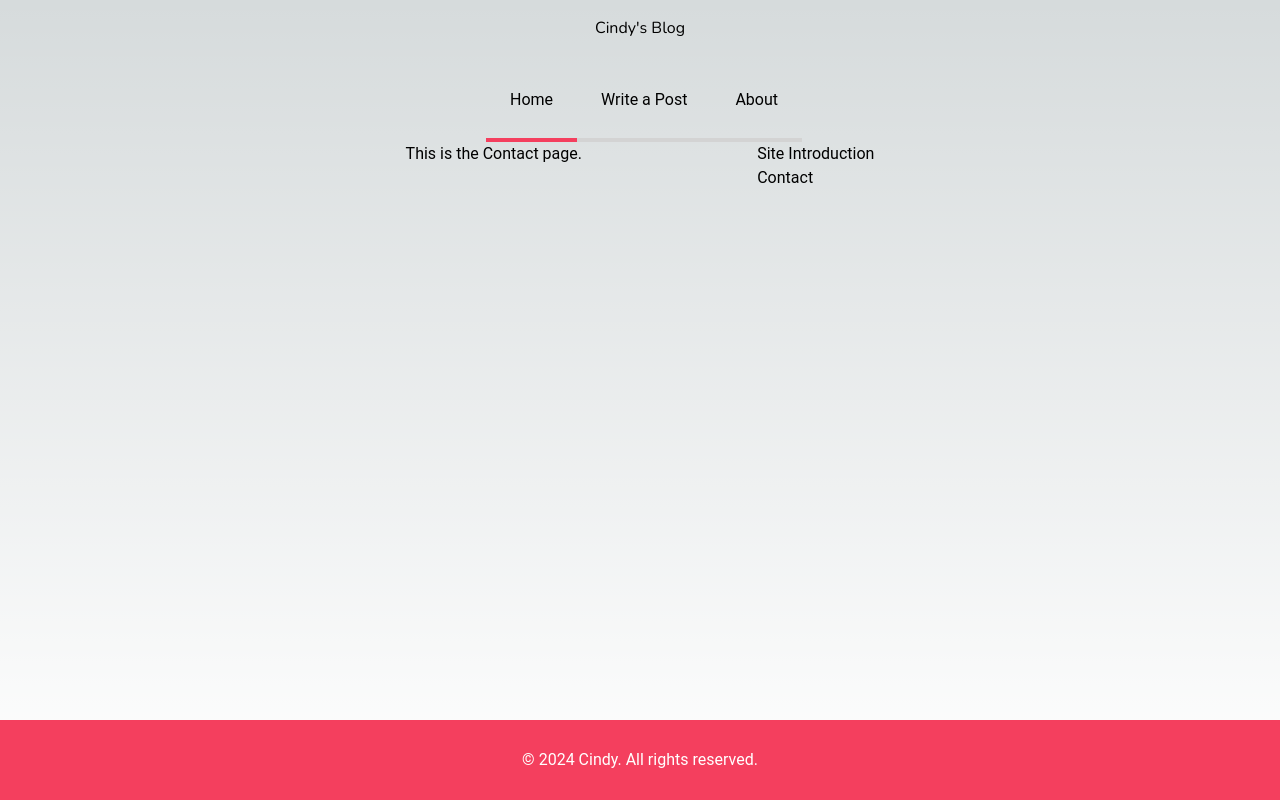
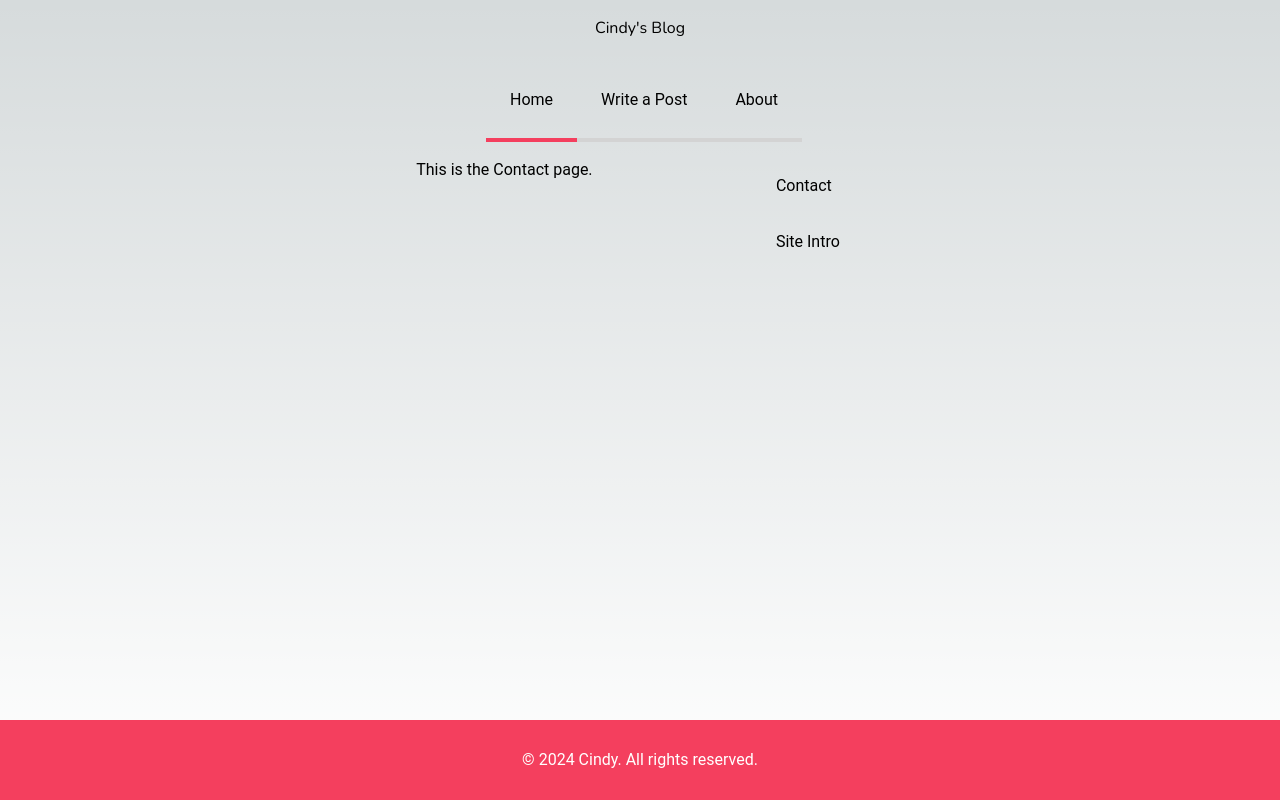
Before and after one commit to cindy951357/react-blog, a Next.js app: page /about/contact in a window 1280 px wide. Built offline with nearby package versions, Linux system fonts and the light colour scheme.

Commit message:
feature: vertical menu anim

```diff
--- a/src/app/animation.css
+++ b/src/app/animation.css
@@ -74,6 +74,12 @@
   margin-top: 10px; /* Optional for spacing */
 }
 
+.sliding-about-menu-line-container{
+  position: relative;
+  height: 100%;
+  width: 4px;
+}
+
 .background-line {
   position: absolute;
   top: 0;
@@ -83,9 +89,60 @@
   background-color: lightgray;
 }
 
+#about_menu .background-line {
+
+}
+
 .moving-menu-line {
   position: absolute;
   top: 0;
   height: 100%;
-  transition: left 0.3s ease-in-out, width 0.3s ease-in-out;
+  transition: left 0.3s cubic-bezier(0.68, -0.55, 0.27, 1.55), width 0.3s cubic-bezier(0.68, -0.55, 0.27, 1.55);
 }
+
+.moving-about-menu-line {
+  position: absolute;
+  right: 0;
+  width: 100%;
+  transition: top 0.3s cubic-bezier(0.68, -0.55, 0.27, 1.55), height 0.3s cubic-bezier(0.68, -0.55, 0.27, 1.55);
+}
+
+
+/* cubic-bezier(n,n,n,n) 是一種用於 CSS 變換和過渡的計時函數，它定義了變化速度的曲線。
+這個函數使用四個參數來定義貝塞爾曲線，這些參數分別是控制點的 X 和 Y 坐標。
+通過這些控制點，你可以創建各種不同的動畫效果。
+
+說明
+cubic-bezier(p1x, p1y, p2x, p2y) 其中：
+p1x, p1y 是第一個控制點的 X 和 Y 坐標。
+p2x, p2y 是第二個控制點的 X 和 Y 坐標。
+這四個值都必須在 0 到 1 之間，因為它們定義了曲線在時間上的進展（0 表示開始，1 表示結束）。
+
+例子
+線性（線性過渡）:
+
+css
+複製程式碼
+transition: all 0.5s cubic-bezier(0, 0, 1, 1);
+這相當於 linear，變化的速度是恆定的。
+
+ease-in（緩慢開始）:
+
+css
+複製程式碼
+transition: all 0.5s cubic-bezier(0.42, 0, 1, 1);
+這個曲線表示動畫開始時比較慢，然後逐漸加速。
+
+ease-out（緩慢結束）:
+
+css
+複製程式碼
+transition: all 0.5s cubic-bezier(0, 0, 0.58, 1);
+這個曲線表示動畫開始時比較快，然後逐漸減速。
+
+ease-in-out（緩慢開始和結束）:
+
+css
+複製程式碼
+transition: all 0.5s cubic-bezier(0.42, 0, 0.58, 1);
+這個曲線表示動畫開始和結束時都比較慢，中間比較快。 */
--- a/src/components/AboutMenu.tsx
+++ b/src/components/AboutMenu.tsx
@@ -1,14 +1,104 @@
+import React, { useEffect, useState } from "react";
+import { useRouter } from "next/router";
 import Link from 'next/link';
+import { useActivePage } from "@/context/ActivePageContext";
+import PlainButton from "./Button/PlainButton";
 
+
+const menuItems = ["/contact", "/site-intro"];
 const AboutMenu = () => {
+  const router = useRouter();
+  const { activeAboutPage, setActiveAboutPage } = useActivePage();
+  const activeIndex = menuItems.indexOf(activeAboutPage);
+  const [linkVerticalHeights, setLinkHeights] = useState<number[]>([]);
+  const [topOffset, setTopOffset] = useState<number>(0);
+
+  const navigateTo = (path: string) => {
+    router.push(path);
+  };
+  useEffect(() => {
+    const updateLineHeights = () => {
+      const linkElements = document.querySelectorAll(
+        ".about-link-href-container a"
+      );
+      const heights = Array.from(linkElements).map(
+        (link) => (link as HTMLElement).offsetHeight
+      );
+      console.log('TODO:',heights)
+      setLinkHeights(heights);
+    };
+
+    updateLineHeights();
+    window.addEventListener("resize about menu", updateLineHeights);
+    return () => {
+      window.removeEventListener("resize about menu", updateLineHeights);
+    };
+  }, []);
+
+  useEffect(() => {
+    const topOffsetToBe = linkVerticalHeights
+      .slice(0, activeIndex)
+      .reduce((acc, height) => acc + height, 0);
+
+      setTopOffset(topOffsetToBe);
+
+    const movingLine = document.getElementById(
+      "moving_about_menu_line"
+    ) as HTMLElement;
+    if (movingLine) {
+      movingLine.style.height = `${linkVerticalHeights[activeIndex]}px`;
+    }
+  }, [activeIndex, linkVerticalHeights]);
+
+
   return (
-    <nav>
-      <ul className='flex flex-col'>
+    <nav id='about_menu flex flex-row'>
+      {/**sliding-about-menu-line-container 與  aboutlink-href-container 之間是 flex-row 的關係*/}
+      {linkVerticalHeights.length === menuItems.length && (
+          <div className="sliding-about-menu-line-container flex h-full w-2 relative mr-0">
+            <div className="background-line h-full">
+              <div
+                id="moving_about_menu_line"
+                className="moving-about-menu-line bg-rose-500"
+                style={{
+                  top: `${topOffset}px`,
+                }}
+              ></div>
+            </div>
+          </div>
+        )}
+      <ul className='about-link-href-container flex flex-col'>
         <li className='flex'>
-          <Link href="/about/site-intro">Site Introduction</Link>
+          <Link href="/about/site-intro" legacyBehavior>
+            <a>
+                <PlainButton
+                  btnText={"Contact"}
+                  color={
+                    activeAboutPage === "/about/contact" ? "LavenderBlush" : "defaultColor"
+                  }
+                  onClick={() => {
+                    setActiveAboutPage("/contact");
+                    navigateTo("/about/contact");
+                  }}
+                />
+              </a>
+          </Link>
         </li>
         <li className='flex'>
-          <Link href="/about/contact">Contact</Link>
+        <Link href="/about/site-intro" legacyBehavior>
+            <a>
+                <PlainButton
+                  btnText={"Site Intro"}
+                  color={
+                    activeAboutPage === "/about/site-intro" ? "LavenderBlush" : "defaultColor"
+                  }
+                  onClick={() => {
+                    setActiveAboutPage("/site-intro");
+                    navigateTo("/about/site-intro");
+                  }}
+                />
+              </a>
+          </Link>
         </li>
       </ul>
     </nav>
--- a/src/components/Menu.tsx
+++ b/src/components/Menu.tsx
@@ -7,8 +7,8 @@ import { useActivePage } from "@/context/ActivePageContext";
 const menuItems = ["/", "/write", "/about/site-intro"];
 
 const Menu: React.FC = () => {
+  const { activePage, setActivePage } = useActivePage();
   const router = useRouter();
-  const { activePage, setActivePage } = useActivePage();
   const activeIndex = menuItems.indexOf(activePage);
   const [linkWidths, setLinkWidths] = useState<number[]>([]);
   const [leftOffset, setLeftOffset] = useState<number>(0);
@@ -55,6 +55,7 @@ const Menu: React.FC = () => {
       <div className="dummy-div"></div>
       <div className="col-span-4">
         <div className="menu flex flex-col">
+          {/**sliding-menu-line-container 與  link-href-container 之間是 flex-col 的架構*/}
           <div className="link-href-container flex">
             <Link href="/" legacyBehavior>
               <a>
@@ -100,7 +101,7 @@ const Menu: React.FC = () => {
             </Link>
           </div>
           {linkWidths.length === menuItems.length && (
-            <div className="sliding-menu-line-container flex h-2 relative mt-0">
+            <div className="sliding-menu-line-container flex h-2 relative mt-0 mb-4">
               <div className="background-line w-full">
                 <div
                   id="moving_menu_line"
--- a/src/context/ActivePageContext.tsx
+++ b/src/context/ActivePageContext.tsx
@@ -2,16 +2,20 @@ import React, { createContext, useState, useContext, ReactNode } from 'react';
 
 type ActivePageContextType = {
     activePage: string;
+    activeAboutPage: string;
     setActivePage: (page: string) => void;
+    setActiveAboutPage: (page: string) => void;
 };
 
 const ActivePageContext = createContext<ActivePageContextType | undefined>(undefined);
 
 export const ActivePageProvider: React.FC<{ children: ReactNode }> = ({ children }) => {
     const [activePage, setActivePage] = useState<string>('/');
+    const [activeAboutPage, setActiveAboutPage] = useState<string>('/about-contact');
 
     return (
-        <ActivePageContext.Provider value={{ activePage, setActivePage }}>
+        <ActivePageContext.Provider value={{ activePage, setActivePage,
+            activeAboutPage, setActiveAboutPage }}>
             {children}
         </ActivePageContext.Provider>
     );
```
